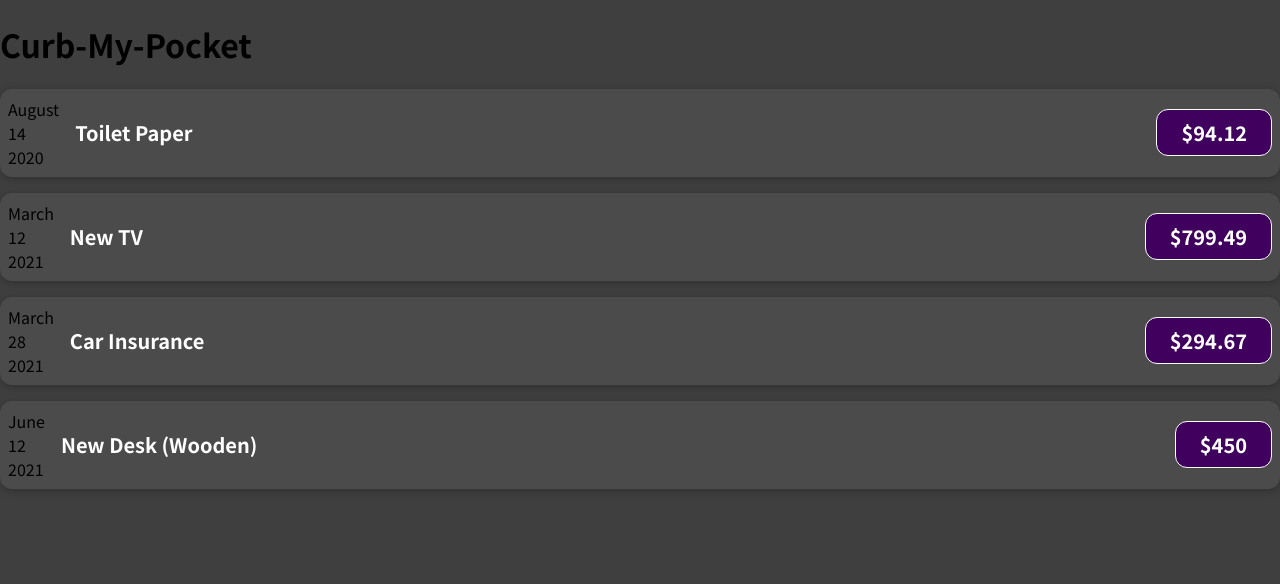
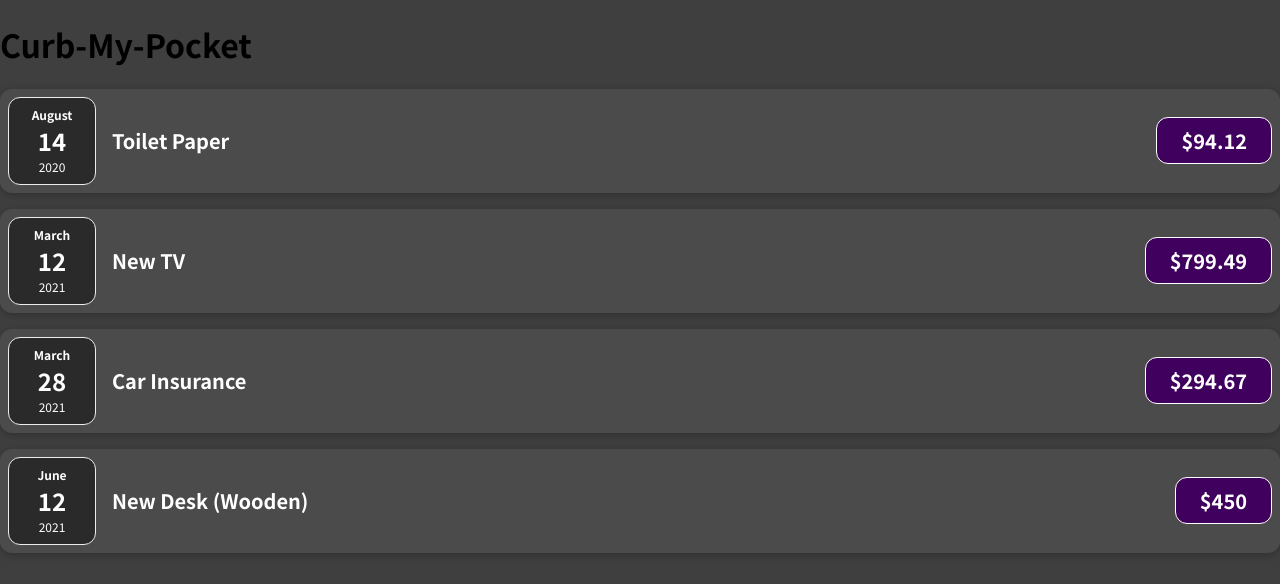
Before and after one commit to Pranav016/CurbMyExpenditure, a JavaScript app: page / in a window 1280 px wide. Shown: the top 584 px of the page. Built offline with nearby package versions, Linux system fonts and the light colour scheme.

Commit message:
Add ExpenseDate component and update .eslintrc.json

```diff
--- /dev/null
+++ b/src/components/ExpenseDate.css
@@ -0,0 +1,26 @@
+.expense-date {
+	display: flex;
+	flex-direction: column;
+	width: 5.5rem;
+	height: 5.5rem;
+	border: 1px solid #ececec;
+	background-color: #2a2a2a;
+	color: white;
+	border-radius: 12px;
+	align-items: center;
+	justify-content: center;
+}
+
+.expense-date__month {
+	font-size: 0.75rem;
+	font-weight: bold;
+}
+
+.expense-date__year {
+	font-size: 0.75rem;
+}
+
+.expense-date__day {
+	font-size: 1.5rem;
+	font-weight: bold;
+}
--- /dev/null
+++ b/src/components/ExpenseDate.js
@@ -0,0 +1,17 @@
+import './ExpenseDate.css';
+
+function ExpenseDate(props) {
+	return (
+		<div className='expense-date'>
+			<div className='expense-date__month'>
+				{props.date.toLocaleString('en-US', { month: 'long' })}
+			</div>
+			<div className='expense-date__day'>
+				{props.date.toLocaleString('en-US', { day: '2-digit' })}
+			</div>
+			<div className='expense-date__year'>{props.date.getFullYear()}</div>
+		</div>
+	);
+}
+
+export default ExpenseDate;
--- a/src/components/ExpenseItem.js
+++ b/src/components/ExpenseItem.js
@@ -1,17 +1,10 @@
 import './ExpenseItem.css';
+import ExpenseDate from './ExpenseDate';
 
 function ExpenseItem(props) {
 	return (
 		<div className='expense-item'>
-			<div>
-				<div>
-					{props.date.toLocaleString('en-US', { month: 'long' })}
-				</div>
-				<div>
-					{props.date.toLocaleString('en-US', { day: '2-digit' })}
-				</div>
-				<div>{props.date.getFullYear()}</div>
-			</div>
+			<ExpenseDate date={props.date} />
 			<div className='expense-item__description'>
 				<h2>{props.title}</h2>
 				<div className='expense-item__price'>${props.amount}</div>
```
Also changed, not shown: .eslintrc.json.
